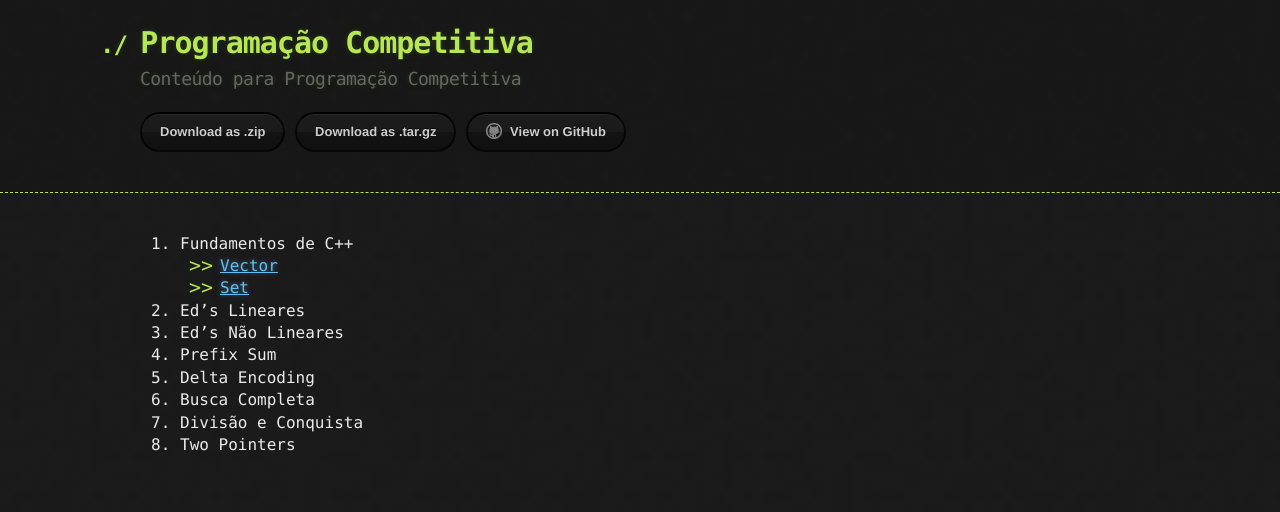
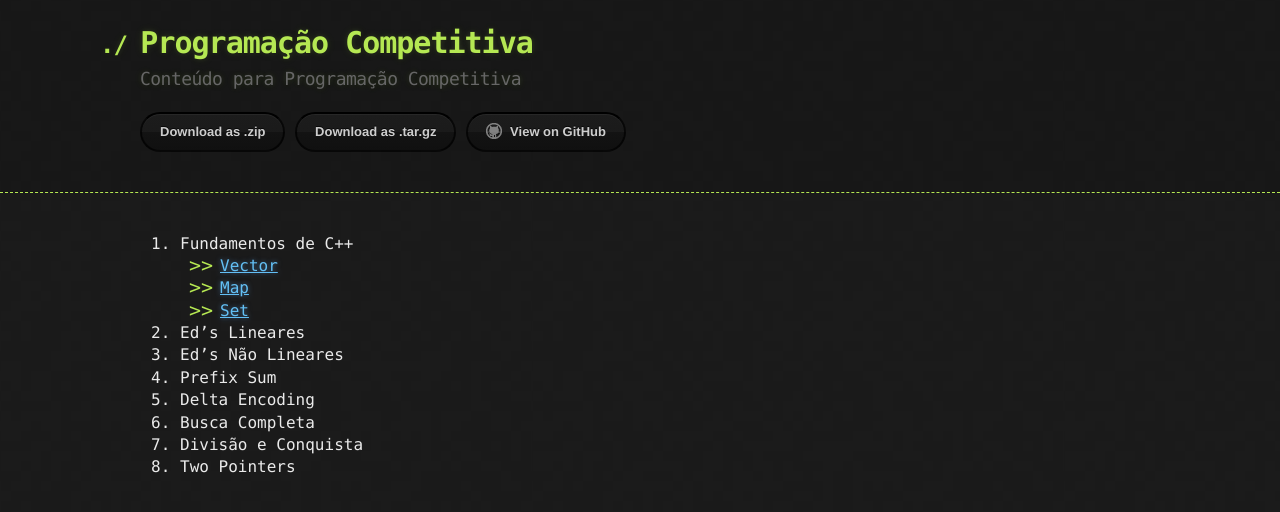
Before and after one commit to BrunoVarg/pc, a Jekyll site: the page built from index.md, in a window 1280 px wide. Shown: the top 512 px of the page. Built offline with Jekyll 4.4.1, drawn with Linux system fonts in a browser that asks for light colours.

Commit message:
Update index.md

```diff
--- a/index.md
+++ b/index.md
@@ -3,6 +3,7 @@ layout: default
 ---
 1. Fundamentos de C++
   - [Vector](./pages/fundamentos/vector/)
+  - [Map](./pages/fundamentos/map/)
   - [Set](./pages/fundamentos/set/)
 
 2. Ed's Lineares
```
